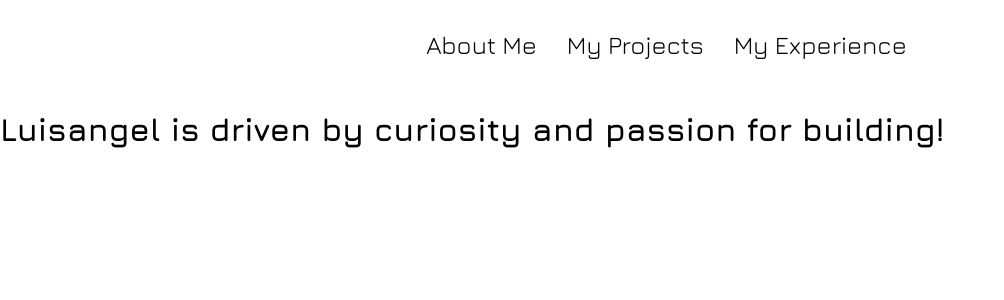
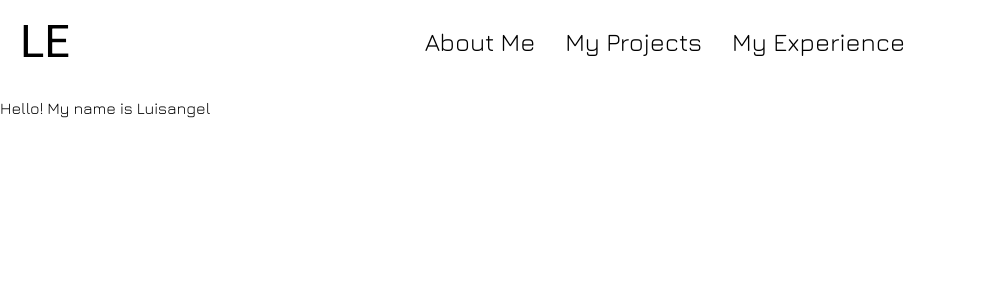
Before and after one commit to LuisangelE-04/Luisangel-Portfolio, a React (Create React App) app: page / in a window 1280 px wide. Shown: the top 300 px of the page, without its empty margins (0-1004 px from the left). Built offline with nearby package versions, Linux system fonts and the light colour scheme.

Commit message:
fixed CSS in navbar

```diff
--- a/src/components/About/About.js
+++ b/src/components/About/About.js
@@ -1,7 +1,9 @@
 const About = () => {
     return (
         <div className="about">
-            <h1>Luisangel is driven by curiosity and passion for building!</h1>
+            <p className="about-text">
+                Hello! My name is Luisangel
+            </p>
         </div>
     );
 }
--- a/src/components/Navbar/Navbar.css
+++ b/src/components/Navbar/Navbar.css
@@ -1,3 +1,5 @@
+@import url('https://fonts.googleapis.com/css2?family=Roboto:wght@400&display=swap');
+
 .navbar {
     display: flex;
     justify-content: space-between;
@@ -11,8 +13,9 @@
 }
 
 .navbar-logo a {
-    color: white;
-    font-size: 50px;
+    font-family: Roboto;
+    color: black;
+    font-size: 45px;
     text-decoration: none;
 }
 
@@ -30,5 +33,5 @@
 }
 
 .navbar-links a:hover {
-    opacity: 70%;
+    opacity: 60%;
 }
```
